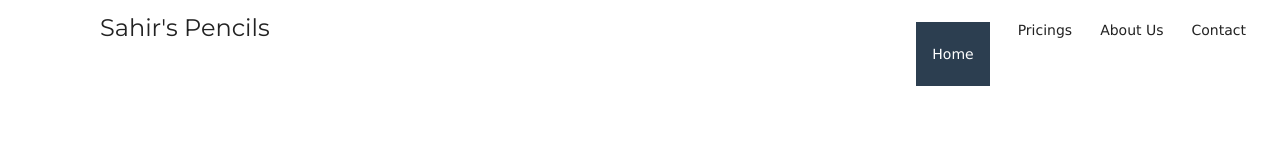
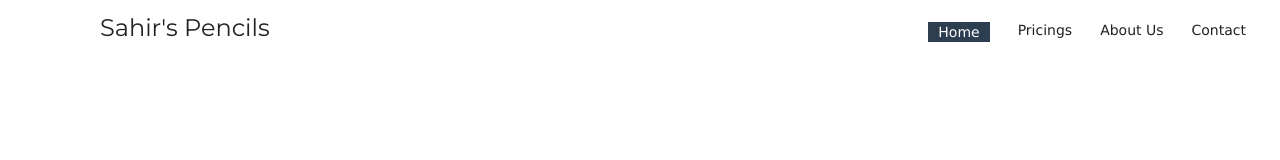
Before and after one commit to 798859/sahir-pencil, a plain HTML site: page index.html in a window 1280 px wide. Drawn offline with Linux system fonts and the light colour scheme.

Commit message:
Update style.css

```diff
--- a/style.css
+++ b/style.css
@@ -62,7 +62,7 @@ nav ul li a span {
   display: block;
   color: #fff;
   font-size: 14px;
-  padding: 22px 14px;
+  padding: 0px 8px;
   text-decoration: none;
   border: 2px solid #2c3e50;
   transition: 0.4s linear;
```
